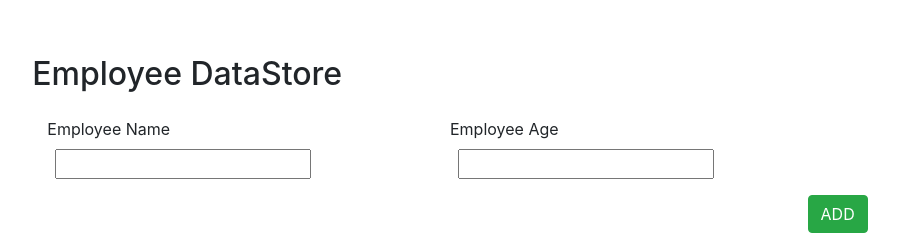
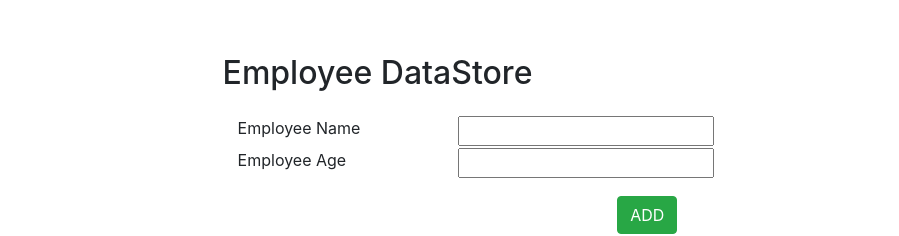
Before and after one commit to Rakxit-Shetty/dotNetEmpCRUD, a React (Vite) app in the folder FrontEnd/: page / in a window 1280 px wide. Shown: the part 234-470 px from the top of the page, without its empty margins (190-1089 px from the left). Built offline with nearby package versions, Linux system fonts and the light colour scheme; no server answers.

Commit message:
struct change bootstrap

```diff
--- a/FrontEnd/src/App.jsx
+++ b/FrontEnd/src/App.jsx
@@ -28,17 +28,22 @@
           <h2 className="mb-4">Employee DataStore</h2>
         <div>
 
+        <div className="row col-12">
+        <div className="col-6">
+           <label>Employee Name</label>
+           </div>
+           <div className="col-6">
+           <input id="name" name="empName" className="mx-2" type="text" value={empName} onChange={(e)=>setEmpName(e.target.value)}/>
+           </div>
+        </div>
+
 
         <div className="row col-12">
-
-          <div className="col-6">
-
-            <label>Employee Name</label>
-        <input id="name" name="empName" className="mx-2" type="text" value={empName} onChange={(e)=>setEmpName(e.target.value)}/>
-
+        <div className="col-6">
+          <label>Employee Age</label>
         </div>
-        <div className="col-6"><label>Employee Age</label>
-        <input id="age" name="age" className="mx-2" type="text" value={empAge} onChange={(e)=>setEmpAge(e.target.value)}/>
+        <div className="col-6">
+          <input id="age" name="age" className="mx-2" type="text" value={empAge} onChange={(e)=>setEmpAge(e.target.value)}/>
         </div>
         </div>
 
```
